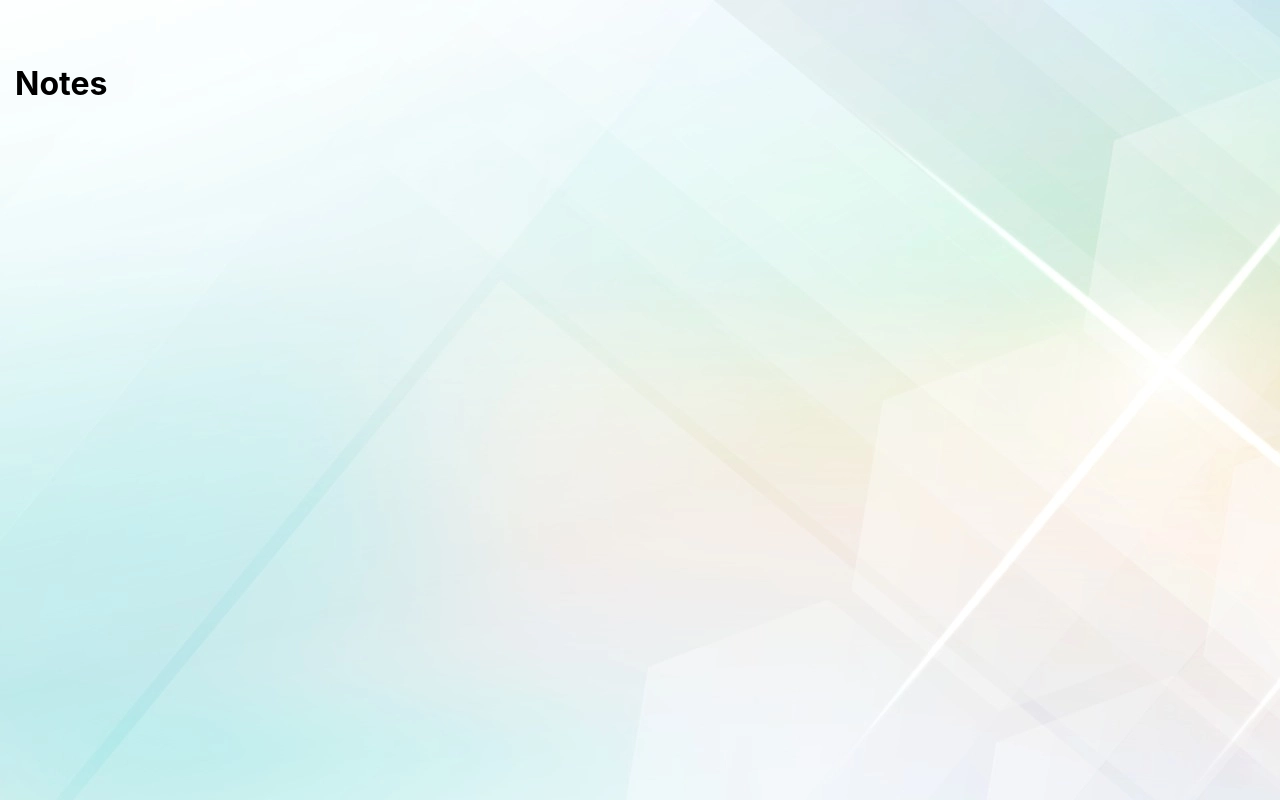
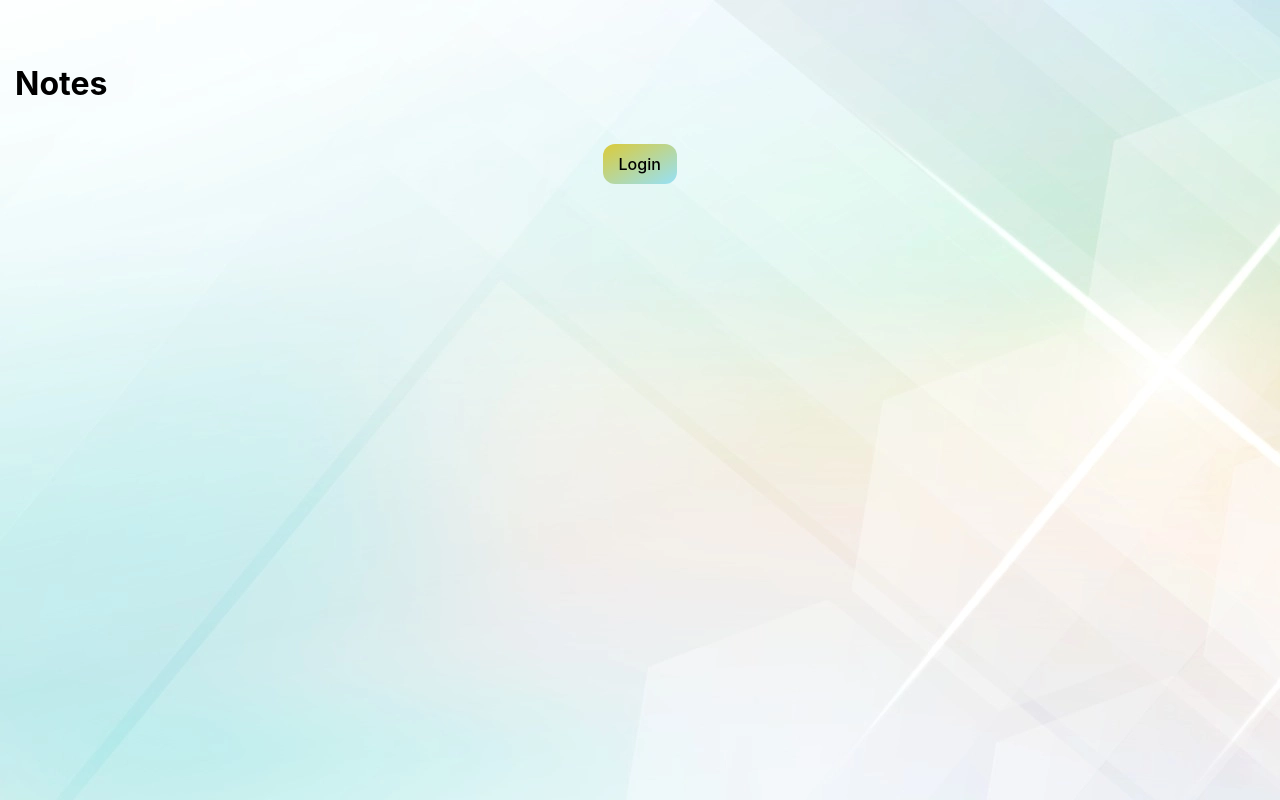
Before and after one commit to zoharhazani/note---react---express, a React (Create React App) app: page / in a window 1280 px wide. Built offline with nearby package versions, Linux system fonts and the light colour scheme.

Commit message:
after added some bottuns

```diff
--- a/src/App.css
+++ b/src/App.css
@@ -1,52 +1,49 @@
-.note{
+.note {
   background-color: #fef68a;
   border-radius: 10px;
   padding: 1rem;
   min-height: 170px;
   display: flex;
   flex-direction: column;
-  justify-content:space-between;
+  justify-content: space-between;
   max-width: 300px;
   max-height: 300px;
 }
-.notes-list{
-
+.notes-list {
   display: grid;
   grid-gap: 1rem;
-  grid-template-columns: repeat(auto-fit,minmax(250px,1fr));
+  grid-template-columns: repeat(auto-fit, minmax(250px, 1fr));
 }
 
-.note.new{
-  background-color:#8ededb;
+.note.new {
+  background-color: #8ededb;
 }
 
-textarea{
+textarea {
   border: none;
   resize: none;
-  background-color:#8ededb;
-
+  background-color: #8ededb;
 }
-textarea:focus{
+textarea:focus {
   outline: none;
   cursor: pointer;
-
 }
-.save{
-  background-color:aliceblue;
-  border:none;
+.save {
+  background-color: aliceblue;
+  border: none;
   border-radius: 15px;
-  padding: 5px 10px 5px 10px
+  padding: 5px 10px 5px 10px;
 }
-.save:hover{
-  background-color:black;
+.save:hover {
+  background-color: black;
   color: white;
 }
-.note-footer{
+.note-footer {
   display: flex;
   align-items: center;
   justify-content: space-between;
 }
-.container{
+.container {
   max-width: 1400px;
   margin-right: auto;
   margin-left: auto;
@@ -55,32 +52,32 @@ textarea:focus{
   padding-left: 15px;
 }
 
-.inputTitle{
+.inputTitle {
   border: none;
   resize: none;
-  background-color:#8ededb;
+  background-color: #8ededb;
 }
 
-.inputTitle:focus{
+.inputTitle:focus {
   outline: none;
   cursor: pointer;
   border-bottom: 1px solid black;
   width: 120px;
 }
-.inputTitle:hover{
+.inputTitle:hover {
   outline: none;
   cursor: pointer;
   border-bottom: 1px solid black;
   width: 120px;
 }
 
-.delete-icon{
+.delete-icon {
   cursor: pointer;
   width: 25px;
   height: 25px;
 }
 
-.inputTxt{
+.inputTxt {
   background-color: transparent;
   border-style: solid;
   border-width: 0px 0px 1px 0px;
@@ -94,7 +91,7 @@ textarea:focus{
   display: flex;
 }
 
-.containerLogin{
+.containerLogin {
   align-items: center;
   justify-content: center;
   display: flex;
@@ -102,29 +99,29 @@ textarea:focus{
   text-align: center;
 }
 
-.btnLogin{
+.btnLogin {
   align-items: center;
   justify-content: center;
   display: flex;
   text-align: center;
   width: 80px;
   height: 40px;
-
   background-color: #e1ecf4;
   border-radius: 3px;
   border: 1px solid #7aa7c7;
-  box-shadow: rgba(255, 255, 255, .7) 0 1px 0 0 inset;
+  box-shadow: rgba(255, 255, 255, 0.7) 0 1px 0 0 inset;
   box-sizing: border-box;
   color: #39739d;
   cursor: pointer;
   display: inline-block;
-  font-family: -apple-system,system-ui,"Segoe UI","Liberation Sans",sans-serif;
+  font-family: -apple-system, system-ui, "Segoe UI", "Liberation Sans",
+    sans-serif;
   font-size: 18px;
   font-weight: 400;
   line-height: 1.15385;
   margin: 0;
   outline: none;
-  padding: 8px .8em;
+  padding: 8px 0.8em;
   position: relative;
   text-align: center;
   text-decoration: none;
@@ -133,9 +130,7 @@ textarea:focus{
   touch-action: manipulation;
   vertical-align: baseline;
   white-space: nowrap;
-
 }
-
 
 .btnLogin:hover,
 .btnLogin:focus {
@@ -144,7 +139,7 @@ textarea:focus{
 }
 
 .btnLogin:focus {
-  box-shadow: 0 0 0 4px rgba(0, 149, 255, .15);
+  box-shadow: 0 0 0 4px rgba(0, 149, 255, 0.15);
 }
 
 .btnLogin:active {
@@ -153,7 +148,64 @@ textarea:focus{
   color: #2c5777;
 }
 
-.labelLogin{
+.labelLogin {
   font-family: Verdana, Geneva, Tahoma, sans-serif;
+}
 
+.login-btn {
+  background: linear-gradient(to bottom right, #dbcb39, #96e1f8);
+  border: 0;
+  border-radius: 12px;
+  color: black;
+  cursor: pointer;
+  display: inline-block;
+  font-family: -apple-system, system-ui, "Segoe UI", Roboto, Helvetica, Arial,
+    sans-serif;
+  font-size: 16px;
+  font-weight: 500;
+  line-height: 2.5;
+  outline: transparent;
+  padding: 0 1rem;
+  text-align: center;
+  text-decoration: none;
+  transition: box-shadow 0.2s ease-in-out;
+  user-select: none;
+  -webkit-user-select: none;
+  touch-action: manipulation;
+  white-space: nowrap;
+  align-items: center;
 }
+
+.login-btn:not([disabled]):focus {
+  box-shadow: 0 0 0.25rem rgba(0, 0, 0, 0.5),
+    -0.125rem -0.125rem 1rem rgba(213, 219, 126, 0.5),
+    0.125rem 0.125rem 1rem rgba(244, 255, 90, 0.5);
+}
+
+.login-btn:not([disabled]):hover {
+  box-shadow: 0 0 0.25rem rgba(0, 0, 0, 0.5),
+    -0.125rem -0.125rem 1rem rgba(213, 219, 126, 0.5),
+    0.125rem 0.125rem 1rem rgba(244, 255, 90, 0.5);
+}
+
+.container-home {
+  max-width: 1400px;
+  margin-right: auto;
+  margin-left: auto;
+  margin-top: 5%;
+  padding-right: 15px;
+  padding-left: 15px;
+  align-items: center;
+}
+
+.footer-home {
+  display: flex;
+  align-items: center;
+  justify-content: space-between;
+  margin-left: 47%;
+}
+
+.logout-btn {
+  border: none;
+  cursor: pointer;
+}
--- a/src/pages/Edit.js
+++ b/src/pages/Edit.js
@@ -1,58 +1,62 @@
-import { useState } from 'react';
-import { useEffect } from 'react';
-import 'App.css';
-import NotesList from 'Components/NoteList';
-import AddNote from 'Components/AddNote';
-import {nanoid} from "nanoid";
+import { useState } from "react";
+import { useEffect } from "react";
+import "App.css";
+import NotesList from "Components/NoteList";
+import AddNote from "Components/AddNote";
+import { nanoid } from "nanoid";
+import { useNavigate } from "react-router-dom";
 
 function Edit() {
-    const [notes,setNotes] = useState(null);
+  const [notes, setNotes] = useState(null);
+  const navigate = useNavigate();
 
-    const addNote = (text,title) => {
+  const addNote = (text, title) => {
     const date = new Date();
     const newNote = {
-        id:nanoid(),
-        text:text,
-        title:title,
-        date:date.toLocaleDateString()
+      id: nanoid(),
+      text: text,
+      title: title,
+      date: date.toLocaleDateString(),
     };
 
-      const newNotes = [...(notes??[]),newNote];
+    const newNotes = [...(notes ?? []), newNote];
     setNotes(newNotes);
     return true;
-
   };
 
   const deleteNote = (id) => {
-      const newNotes = notes.filter( (note) => note.id !== id);
+    const newNotes = notes.filter((note) => note.id !== id);
     setNotes(newNotes);
     return true;
   };
 
   useEffect(() => {
-      const storedNotes = localStorage.getItem('notes');
+    const storedNotes = localStorage.getItem("notes");
     if (storedNotes) {
       setNotes(JSON.parse(storedNotes));
     }
   }, []);
 
   useEffect(() => {
-
     // if i already have notes
-      if(notes !== null) {
-        localStorage.setItem('notes', JSON.stringify(notes));
+    if (notes !== null) {
+      localStorage.setItem("notes", JSON.stringify(notes));
     }
   }, [notes]);
 
-
   return (
-        <div className='container'>
+    <>
+      <button className="logout-btn" onClick={() => navigate("/")}>
+        Logout
+      </button>
+      <div className="container">
         <h1>Notes</h1>
-          <NotesList notes = {notes ?? []} handleDeleteNote = {deleteNote}  />
-          <br/>
-          <AddNote handleAddNode = {addNote}/>
+        <NotesList notes={notes ?? []} handleDeleteNote={deleteNote} />
+        <br />
+        <AddNote handleAddNode={addNote} />
       </div>
+    </>
   );
-};
+}
 
 export default Edit;
--- a/src/pages/Home.js
+++ b/src/pages/Home.js
@@ -1,18 +1,18 @@
-import { useState } from 'react';
-import { useEffect } from 'react';
-import '../App.css';
-import NotesList from '../Components/NoteList';
+import { useState } from "react";
+import { useEffect } from "react";
+import "../App.css";
+import NotesList from "../Components/NoteList";
+import { useNavigate } from "react-router-dom";
 
 function Home() {
-    const [notes,setNotes] = useState([]);
+  const [notes, setNotes] = useState([]);
+  const navigate = useNavigate();
 
   const deleteNote = (id) => {
-      return false
-
+    return false;
   };
-
   useEffect(() => {
-      const storedNotes = localStorage.getItem('notes');
+    const storedNotes = localStorage.getItem("notes");
     if (storedNotes) {
       setNotes(JSON.parse(storedNotes));
     } else {
@@ -21,11 +21,17 @@ function Home() {
   }, []);
 
   return (
-        <div className='container'>
+    <div className="container-home">
       <h1>Notes</h1>
-          <NotesList notes = {notes??[]}  handleDeleteNote = {deleteNote}/>
+      <NotesList notes={notes ?? []} handleDeleteNote={deleteNote} />
+      <br />
+      <div className="footer-home">
+        <button className="login-btn" onClick={() => navigate("/Login")}>
+          Login
+        </button>
+      </div>
     </div>
   );
-};
+}
 
 export default Home;
```
Also changed, not shown: src/Components/Note.js (+11 -9 lines), src/Components/editNote.js (deleted). Lines whose indentation alone changed are shown as unchanged.
